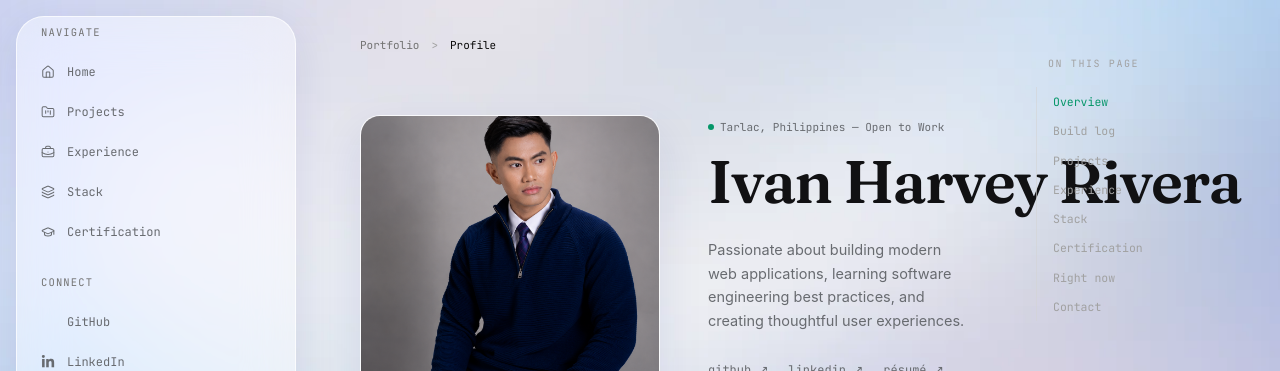
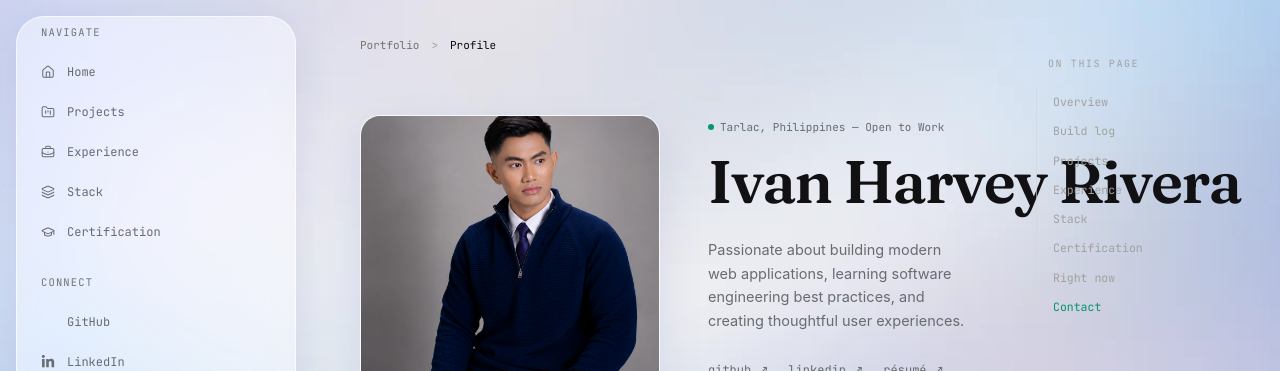
Before and after one commit to The-Young-Swag/Portfolio_DevStudio, a React (Vite) app: page / in a window 1280 px wide. Shown: the top 371 px of the page. Built offline with nearby package versions, Linux system fonts and the light colour scheme; some icons are missing.

Commit message:
ix(navigation): improve page rail scroll tracking

```diff
--- a/src/components/navigation/PageRail.tsx
+++ b/src/components/navigation/PageRail.tsx
@@ -6,7 +6,7 @@ const sections = [
         label: "Overview",
     },
     {
-        id: "github",
+        id: "build-log",
         label: "Build log",
     },
     {
@@ -35,41 +35,119 @@ const sections = [
     },
 ];
 
+function getActiveSection(): string {
+    const elements = sections
+        .map(({ id }) => document.getElementById(id))
+        .filter(
+            (element): element is HTMLElement =>
+                element !== null,
+        );
+
+    if (elements.length === 0) {
+        return "overview";
+    }
+
+    /*
+     * Contact is the final section.
+     *
+     * When the user reaches the bottom of the document,
+     * explicitly activate Contact. This prevents the last
+     * section from being skipped by viewport-based detection.
+     */
+    const scrollPosition =
+        window.scrollY + window.innerHeight;
+
+    const documentHeight =
+        document.documentElement.scrollHeight;
+
+    if (scrollPosition >= documentHeight - 8) {
+        return "contact";
+    }
+
+    /*
+     * Use a position inside the viewport as the scroll-spy
+     * reference line. The last section whose top has crossed
+     * that line is the active section.
+     */
+    const activationLine =
+        window.innerHeight * 0.2;
+
+    let activeSection = elements[0].id;
+
+    for (const element of elements) {
+        if (
+            element.getBoundingClientRect().top <=
+            activationLine
+        ) {
+            activeSection = element.id;
+        } else {
+            break;
+        }
+    }
+
+    return activeSection;
+}
+
 function useActiveSection() {
-    const [activeSection, setActiveSection] = useState("overview");
+    const [activeSection, setActiveSection] =
+        useState("overview");
 
     useEffect(() => {
-        const elements = sections
-            .map(({ id }) => document.getElementById(id))
-            .filter((element): element is HTMLElement => element !== null);
+        let frameId: number | null = null;
 
-        if (elements.length === 0) {
-            return;
-        }
+        const updateActiveSection = () => {
+            frameId = null;
 
-        const observer = new IntersectionObserver(
-            (entries) => {
-                const visibleSections = entries
-                    .filter((entry) => entry.isIntersecting)
-                    .sort(
-                        (a, b) =>
-                            a.boundingClientRect.top -
-                            b.boundingClientRect.top,
-                    );
+            const nextSection = getActiveSection();
 
-                if (visibleSections.length > 0) {
-                    setActiveSection(visibleSections[0].target.id);
-                }
-            },
-            {
-                rootMargin: "-20% 0px -65% 0px",
-                threshold: 0,
-            },
+            setActiveSection((currentSection) =>
+                currentSection === nextSection
+                    ? currentSection
+                    : nextSection,
+            );
+        };
+
+        const handleScroll = () => {
+            if (frameId !== null) {
+                return;
+            }
+
+            frameId = window.requestAnimationFrame(
+                updateActiveSection,
+            );
+        };
+
+        /*
+         * Determine the correct section immediately on mount.
+         */
+        updateActiveSection();
+
+        window.addEventListener(
+            "scroll",
+            handleScroll,
+            { passive: true },
         );
 
-        elements.forEach((element) => observer.observe(element));
+        window.addEventListener(
+            "resize",
+            handleScroll,
+        );
 
-        return () => observer.disconnect();
+        return () => {
+            window.removeEventListener(
+                "scroll",
+                handleScroll,
+            );
+
+            window.removeEventListener(
+                "resize",
+                handleScroll,
+            );
+
+            if (frameId !== null) {
+                window.cancelAnimationFrame(frameId);
+            }
+        };
     }, []);
 
     return activeSection;
```
